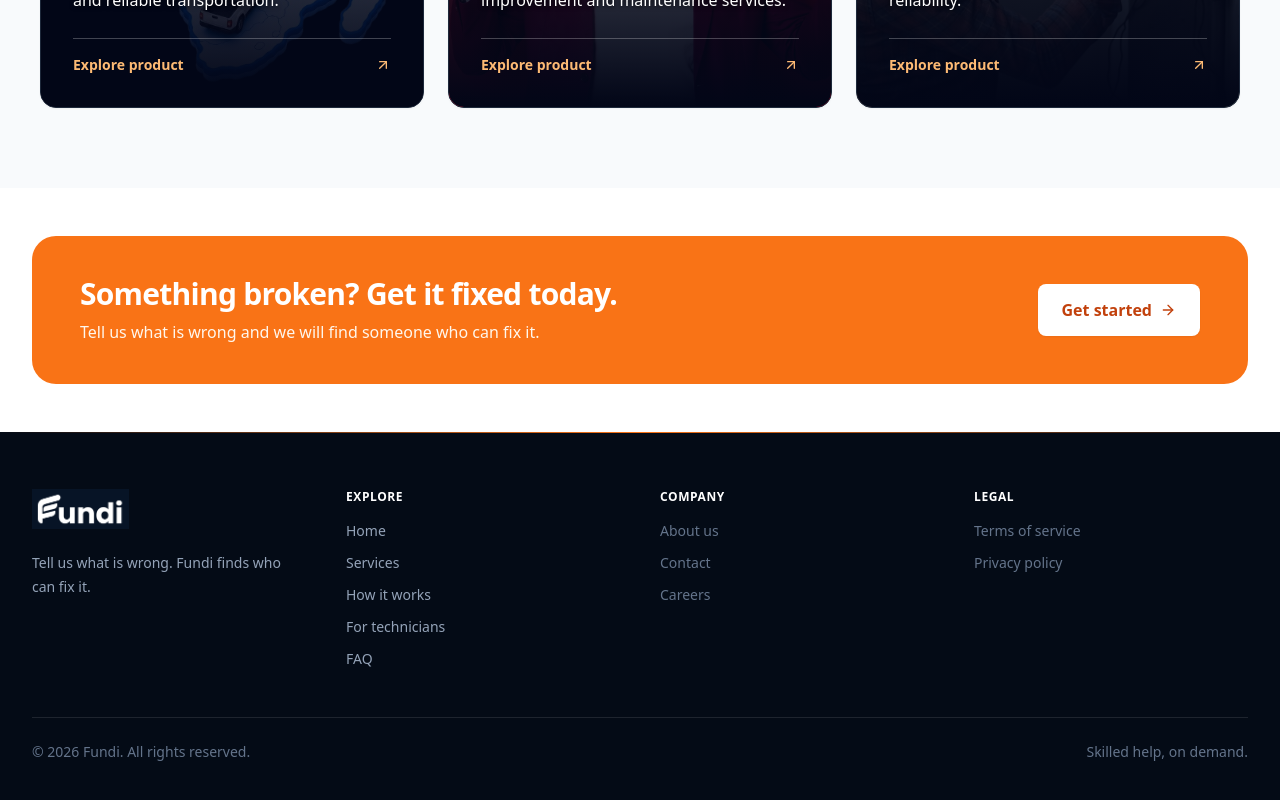
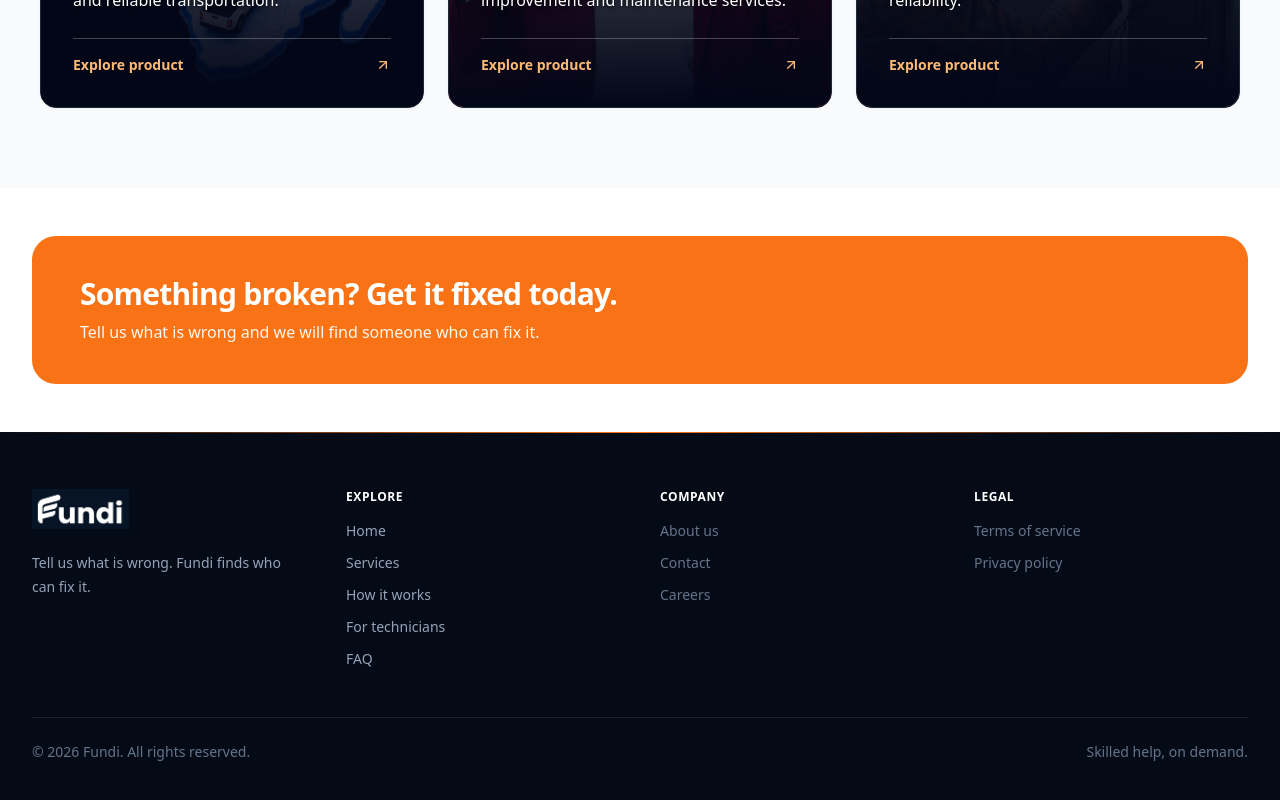
Before and after one commit to truefundi/fundi-web, a Next.js app: page / in a window 1280 px wide. Shown: the part 1777-2577 px from the top of the page. Built offline with nearby package versions, Linux system fonts and the light colour scheme; no server answers.

Commit message:
Update landing page CTA banner

```diff
--- a/src/components/landing/CtaBanner.tsx
+++ b/src/components/landing/CtaBanner.tsx
@@ -10,12 +10,6 @@ export function CtaBanner() {
             <h2 className="text-2xl font-bold tracking-tight text-white sm:text-3xl">Something broken? Get it fixed today.</h2>
             <p className="mt-2 text-base text-brand-50">Tell us what is wrong and we will find someone who can fix it.</p>
           </div>
-          <Link
-            href="/signup"
-            className="inline-flex shrink-0 items-center gap-2 rounded-lg bg-white px-6 py-3.5 text-base font-semibold text-brand-700 shadow-sm hover:bg-brand-50"
-          >
-            Get started <ArrowRight className="h-4 w-4" aria-hidden />
-          </Link>
         </div>
       </div>
     </section>
```
